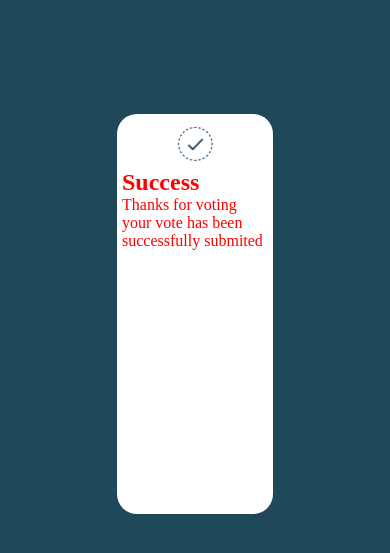
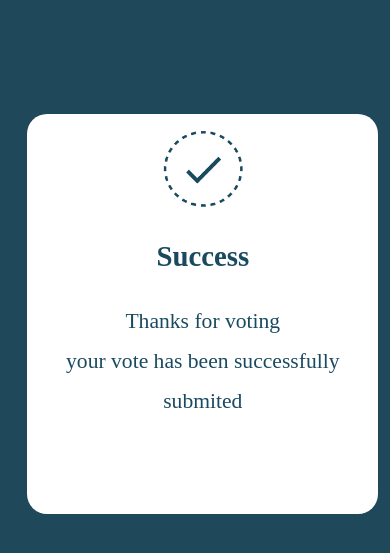
Before and after one commit to biruk-anley/electronic-vote, a plain HTML site: page source/successfull.html in a window 390 px wide. Shown: the part 139-692 px from the top of the page. Drawn offline with Linux system fonts and the light colour scheme.

Commit message:
changing content for success page and specifying the style for it

```diff
--- a/source/success.css
+++ b/source/success.css
@@ -1,11 +1,11 @@
-*{
+* {
   margin: 0;
   padding: 0;
-    background-color: #1F485B;
+  background-color: #1f485b;
 }
 
 .sucess {
-    width:40%;
+  width: 40%;
   background-color: white;
   height: 400px;
   top: 30%;
@@ -17,17 +17,50 @@
   border-radius: 20px;
   position: absolute;
 }
-.sucess-img{
-
+.sucess-img {
   display: block;
   margin: auto;
   margin-top: 10px;
 }
-.text{
+.text {
   color: red;
   border: 5px solid rgb(255, 255, 255);
-    z-index: -1;
+  z-index: 0;
 }
-.texts{
+.texts {
+  background-color: white;
+
+  margin: auto;
+
+  text-align: center;
+  line-height: 40px;
+
+}
+h2 {
+  color:#1A4A60;
+  margin: auto;
+  padding: 10px;
+}
+
+.text {
+  display: flex;
+  flex-direction: column;
+  align-items: center;
+  color:#1A4A60;
+  justify-content: center;
+  height: 210px;
+  font-size: 1.5em;
   background-color: white;
 }
+@media(max-width:900px){
+ .sucess{
+     left: 7%;
+   width: 90%;
+ }
+h2{
+    font-size: 1.2em;
+}
+p{
+    font-size: 0.9em;
+}
+}
--- a/source/successfull.html
+++ b/source/successfull.html
@@ -17,8 +17,8 @@
         <img class="sucess-img" src="/ui/sucess.PNG" alt="" srcset="" style="width: 30%;">
         <div class="text">
             <h2 class="texts">Success</h2>
-            <p class="texts">Thanks for voting</p>
-            <p class="texts">your vote has been successfully submited</p>
+            <p class="texts">Thanks for voting <br> your vote has been successfully submited</p>
+
         </div>
     </div>
 
```
Lines whose indentation alone changed are shown as unchanged.
